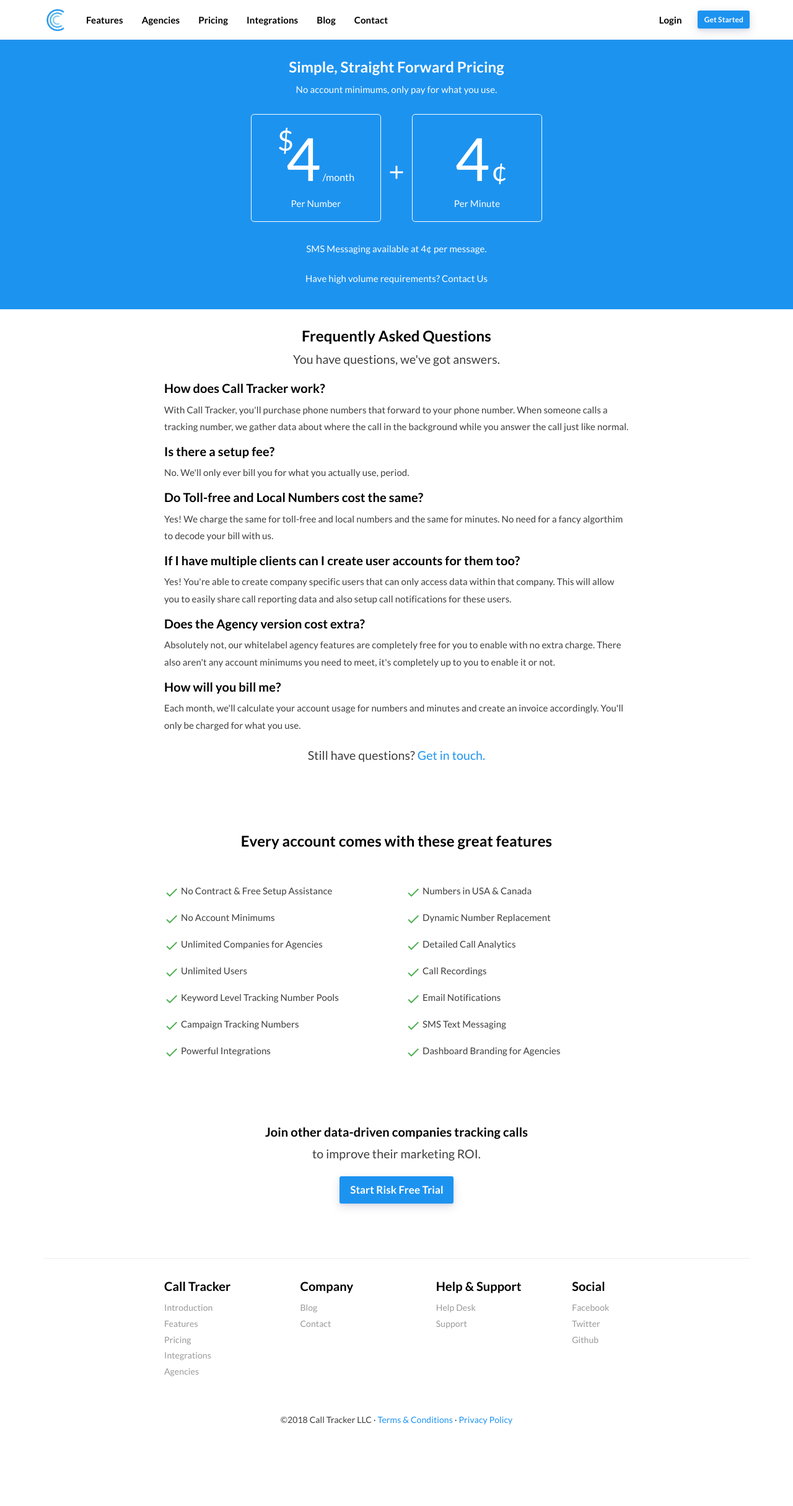
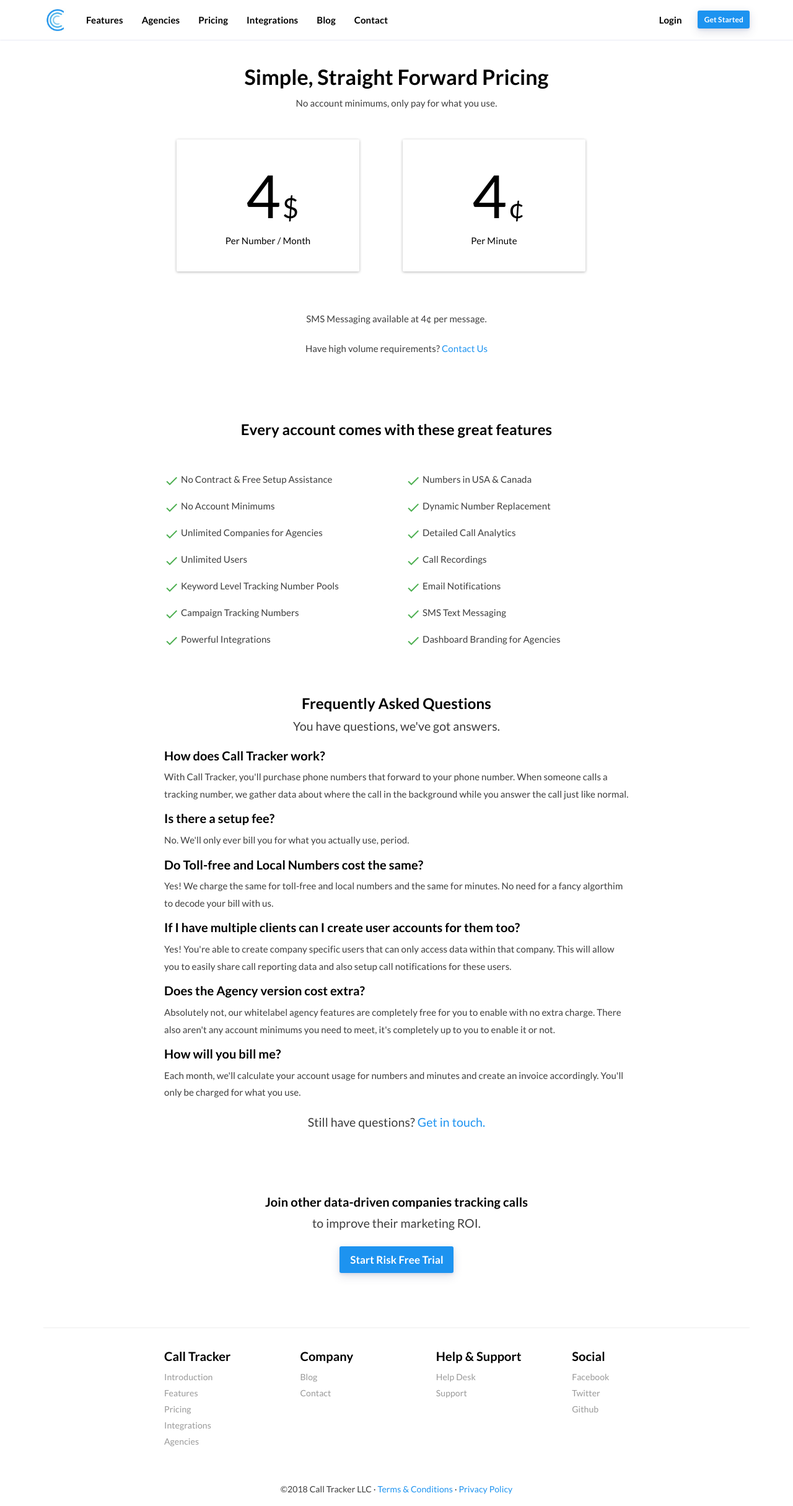
Before and after one commit to sumonst21/calltrackerio-site, a Jekyll site: the page built from pricing.html, in a window 1280 px wide. Shown: the whole page at 62% size. Built offline with Jekyll 4.4.1, drawn with Linux system fonts in a browser that asks for light colours; before the commit the page ends 2317 px from its top, so only the background shows below that.

Commit message:
update pricing style

```diff
--- a/_includes/pricing-section.html
+++ b/_includes/pricing-section.html
@@ -1,26 +1,27 @@
-<section class="bg-primary-color">
+<section class="">
 	<div class="container">
 		<div class="row p-t-20 p-b-20">
 			<div class="col-md-8 col-md-offset-2 text-center">
-				<h4>Simple, Straight Forward Pricing</h4>
+				<h3>Simple, Straight Forward Pricing</h3>
 				<p class="">No account minimums, only pay for what you use.</p>
 				<div class="row">
-					<div class="col-md-4 col-md-offset-2 col-sm-4 col-xs-6 col-sm-offset-2 text-center">
-						<i class="material-icons price-plus">add</i>
-						<div class="price">
-							<span class="dollar">&dollar;</span>
-							<span class="figure">4</span>
-							<span class="month">/month</span>
-							<p class="price-interval">Per Number</p>
+					<div class="col-md-5 col-md-offset-1 col-sm-5 col-sm-offset-1 col-xs-6 text-center m-20">
+						<div class="panel">
+                            <div class="panel-body price">
+                                <span class="figure">4</span>
+                                <span class="cent">&dollar;</span>
+                                <p class="price-interval">Per Number / Month</p>
+                            </div>
 						</div>
 					</div>
-					<div class="col-md-4 col-sm-4 col-xs-6 text-center">
-						<div class="price">
-							<span class="figure">4</span>
-							<span class="cent">&cent;</span>
-							<p class="price-interval">Per Minute</p>
+					<div class="col-md-5 col-sm-5 col-xs-6 text-center m-20">
+						<div class="panel">
+                            <div class="panel-body price">
+                                <span class="figure">4</span>
+                                <span class="cent">&cent;</span>
+                                <p class="price-interval">Per Minute</p>
+                            </div>
 						</div>
-
 					</div>
 				</div>
 				<p class="m-t-20">SMS Messaging available at 4&cent; per message.</p>
--- a/css/style.scss
+++ b/css/style.scss
@@ -268,9 +268,9 @@
  * --------------------------------------------- */
 
 .price {
-  border: 1px solid white;
   border-radius: 5px;
   margin:10px;
+  color: #000;
 }
 .price > .dollar {
   font-size: 45px;
--- a/pricing.html
+++ b/pricing.html
@@ -8,8 +8,8 @@
 {% include header.html %}
 <div class="content">
 {% include pricing-section.html %}
+{% include features-section.html %}
 {% include faq-section.html %}
-{% include features-section.html %}
 </div>
 {% include footer.html %}
 {% include javascript.html %}
```
